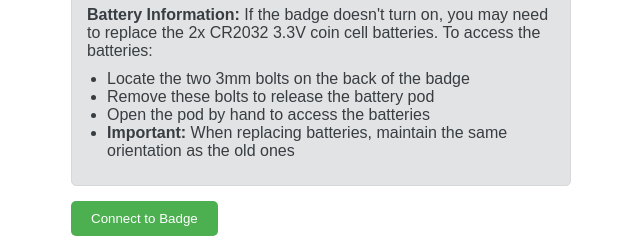
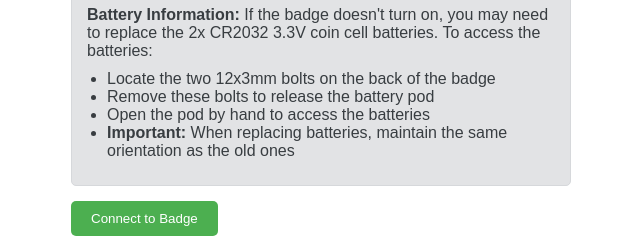
Before and after one commit to catid/badge-config, a plain HTML site: page index.html in a window 1280 px wide. Shown: the part 219-459 px from the top of the page, 319-959 px from the left. Drawn offline with Linux system fonts and the light colour scheme.

Commit message:
Update index.html

```diff
--- a/index.html
+++ b/index.html
@@ -49,7 +49,7 @@
     <div class="battery-note">
         <strong>Battery Information:</strong> If the badge doesn't turn on, you may need to replace the 2x CR2032 3.3V coin cell batteries. To access the batteries:
         <ul style="margin: 10px 0; padding-left: 20px;">
-            <li>Locate the two 3mm bolts on the back of the badge</li>
+            <li>Locate the two 12x3mm bolts on the back of the badge</li>
             <li>Remove these bolts to release the battery pod</li>
             <li>Open the pod by hand to access the batteries</li>
             <li><strong>Important:</strong> When replacing batteries, maintain the same orientation as the old ones</li>
```
